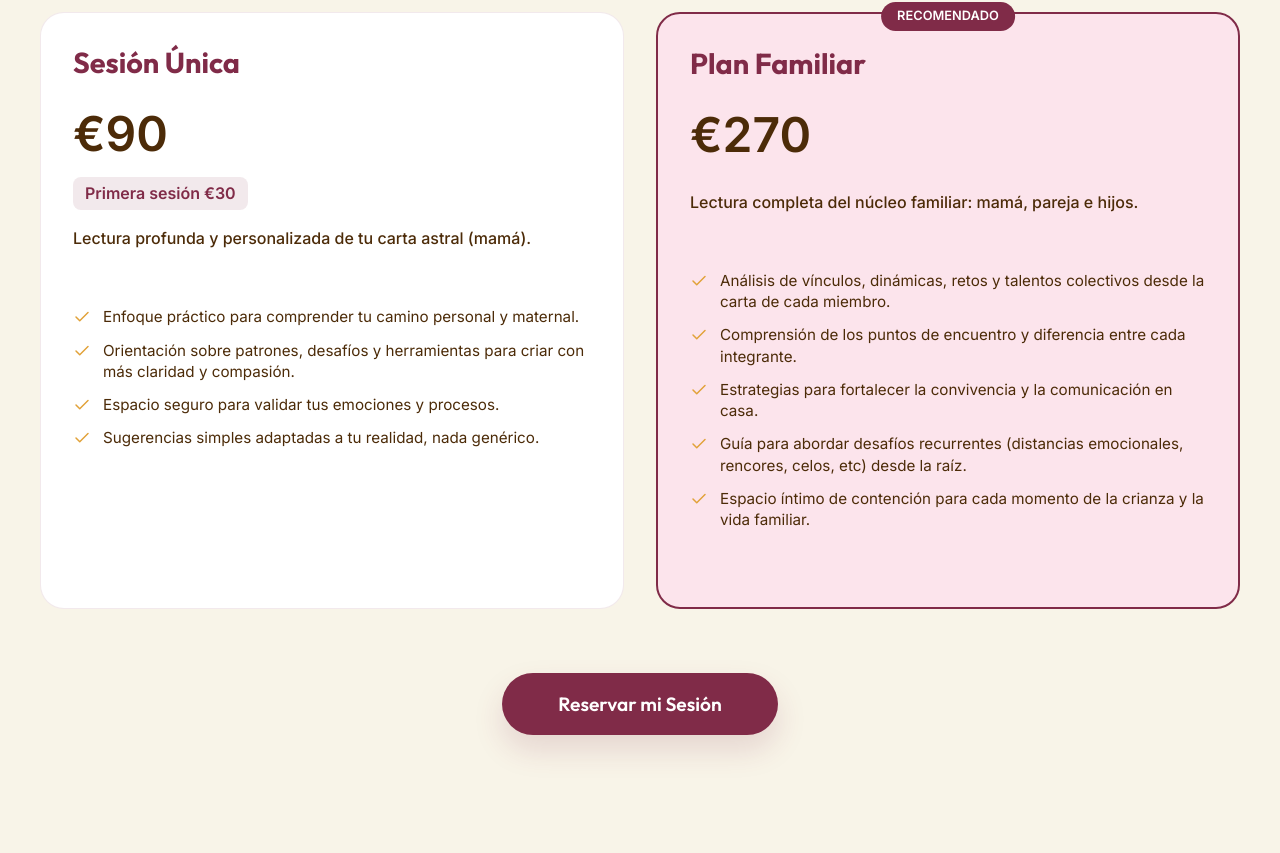
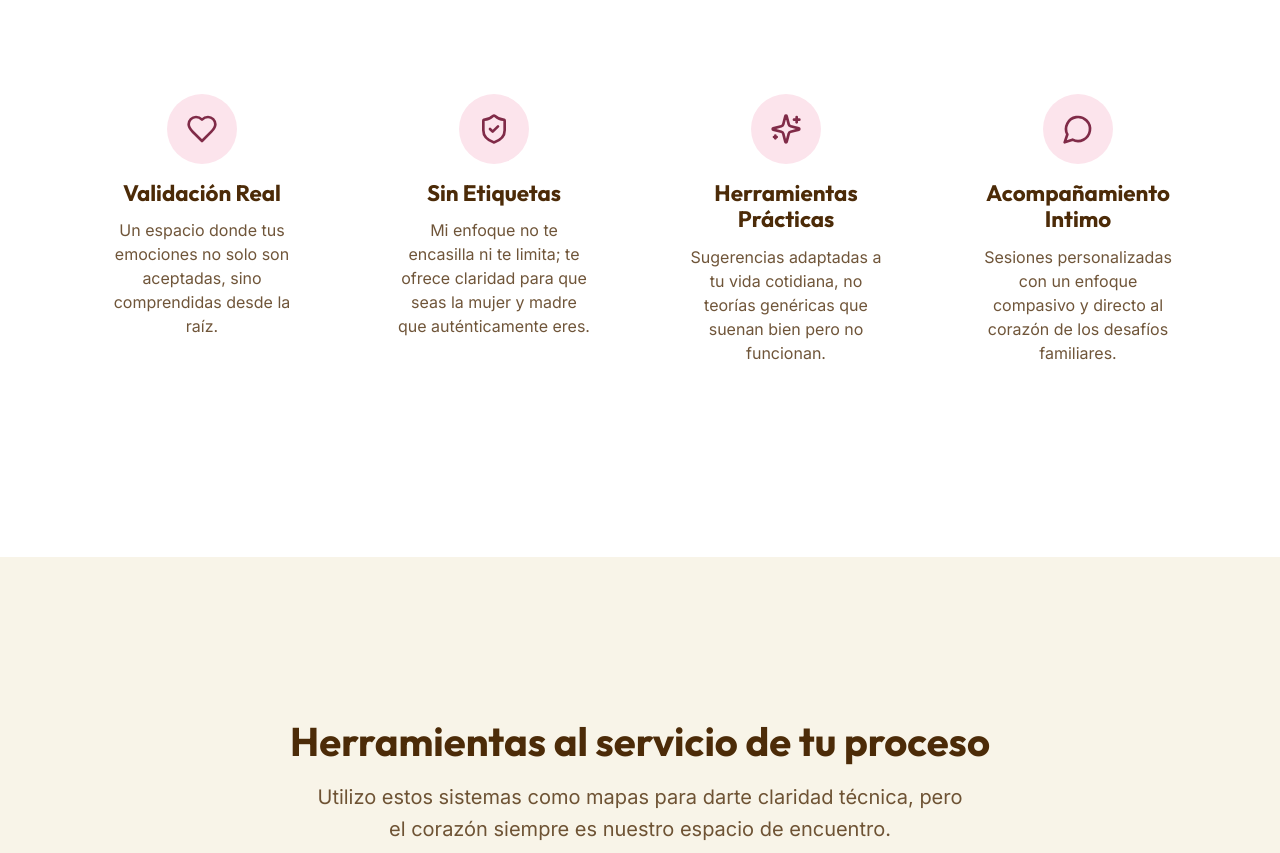
Before and after one commit to samuelaure/andi-universo, a React (Vite) app: page / in a window 1280 px wide. Shown: the part 1667-2520 px from the top of the page. Built offline with nearby package versions, Linux system fonts and the light colour scheme.

Commit message:
refactor(pages): update page content and component parameters

```diff
--- a/src/components/Pricing.tsx
+++ b/src/components/Pricing.tsx
@@ -7,43 +7,42 @@ interface PricingProps {
 }
 
 const Pricing = ({
-  title = 'Nuestras Sesiones',
-  subtitle = 'Elige el camino que mejor se adapte a tu momento actual.',
+  title = 'Propuestas de Acompañamiento',
+  subtitle = 'Espacios diseñados para tu evolución personal y armonía familiar.',
 }: PricingProps) => {
   const { openBooking } = useBooking();
   const plans = [
     {
-      title: 'Sesión Única',
+      title: 'Sesión de Claridad',
       price: '€90',
       offer: 'Primera sesión €30',
-      description: 'Lectura profunda y personalizada de tu carta astral (mamá).',
+      description: 'Un encuentro profundo centrado en tu momento actual y tus necesidades.',
       features: [
-        'Enfoque práctico para comprender tu camino personal y maternal.',
-        'Orientación sobre patrones, desafíos y herramientas para criar con más claridad y compasión.',
-        'Espacio seguro para validar tus emociones y procesos.',
-        'Sugerencias simples adaptadas a tu realidad, nada genérico.',
+        'Espacio seguro de escucha, contención y guía profesional.',
+        'Análisis técnico de tu naturaleza única (Astrología o Diseño Humano).',
+        'Herramientas prácticas para integrar en tu día a día familiar.',
+        'Identificación de patrones y bloqueos que afectan tu bienestar.',
       ],
       buttonText: 'Agendar Sesión',
       highlight: false,
     },
     {
-      title: 'Plan Familiar',
+      title: 'Acompañamiento Familiar',
       price: '€270',
-      description: 'Lectura completa del núcleo familiar: mamá, pareja e hijos.',
+      description: 'Transformación profunda de la dinámica y el orden de tu hogar.',
       features: [
-        'Análisis de vínculos, dinámicas, retos y talentos colectivos desde la carta de cada miembro.',
-        'Comprensión de los puntos de encuentro y diferencia entre cada integrante.',
-        'Estrategias para fortalecer la convivencia y la comunicación en casa.',
-        'Guía para abordar desafíos recurrentes (distancias emocionales, rencores, celos, etc) desde la raíz.',
-        'Espacio íntimo de contención para cada momento de la crianza y la vida familiar.',
+        'Análisis integral de los vínculos y energías de todo el núcleo familiar.',
+        'Estrategias personalizadas para reducir la fricción y mejorar la comunicación.',
+        'Guía para acompañar la naturaleza de tus hijos desde la comprensión real.',
+        'Soporte continuado para asentar los cambios y el nuevo orden familiar.',
       ],
-      buttonText: 'Agendar Plan Familiar',
+      buttonText: 'Agendar Acompañamiento',
       highlight: true,
     },
   ];
 
   return (
-    <section id="servicios" className="section container">
+    <section id="pricing" className="section container">
       <div className="pricing-header">
         <h2 className="heading-md">{title}</h2>
         <p className="text-muted">{subtitle}</p>
--- a/src/components/ValueProps.tsx
+++ b/src/components/ValueProps.tsx
@@ -12,7 +12,7 @@ const ValueProps = () => {
       icon: <ShieldCheck size={32} />,
       title: 'Sin Etiquetas',
       description:
-        'La astrología evolutiva no encasilla; libera potenciales para que seas la madre que deseas ser.',
+        'Mi enfoque no te encasilla ni te limita; te ofrece claridad para que seas la mujer y madre que auténticamente eres.',
     },
     {
       icon: <Sparkles size={32} />,
@@ -29,7 +29,7 @@ const ValueProps = () => {
   ];
 
   return (
-    <section className="section-small" style={{ backgroundColor: 'white' }}>
+    <section className="section-small">
       <div className="container">
         <div className="props-grid">
           {props.map((prop, index) => (
--- a/src/pages/AstrologiaPage.tsx
+++ b/src/pages/AstrologiaPage.tsx
@@ -56,50 +56,9 @@ const AstrologiaPage = () => {
         </AnimatedSection>
       </main>
 
-      <footer className="astrologia-footer">
-        <div className="container">
-          <p>© {new Date().getFullYear()} Andi Universo | Astrología Evolutiva para Madres</p>
-        </div>
-      </footer>
-
       <style>{`
         .astrologia-page {
-          background-color: var(--bg-color);
-          min-height: 100vh;
-        }
 
-        .cta-divider {
-          background: var(--primary-color);
-          padding: var(--space-xl) 0;
-          text-align: center;
-          position: relative;
-          overflow: hidden;
-        }
-
-        .cta-divider::before {
-          content: '';
-          position: absolute;
-          top: 0;
-          left: 0;
-          right: 0;
-          bottom: 0;
-          background: radial-gradient(circle at 30% 50%, rgba(255,255,255,0.1) 0%, transparent 50%);
-          pointer-events: none;
-        }
-
-        .cta-content {
-          position: relative;
-          z-index: 2;
-        }
-
-        .astrologia-footer {
-          padding: var(--space-md) 0;
-          text-align: center;
-          background: #3a1320;
-          color: white;
-          opacity: 0.8;
-          font-size: 0.9rem;
-        }
 
         .btn-large {
           padding: 1.2rem 3rem;
--- a/src/pages/HomePage.tsx
+++ b/src/pages/HomePage.tsx
@@ -1,8 +1,10 @@
 import Navbar from '../components/Navbar';
 import Hero from '../components/Hero';
 import Pricing from '../components/Pricing';
-import AboutAstrology from '../components/AboutAstrology';
+import AboutAndiUniverso from '../components/AboutAndiUniverso';
+import ValueProps from '../components/ValueProps';
 import FAQ from '../components/FAQ';
+import ServiceCards from '../components/ServiceCards';
 import AnimatedSection from '../components/AnimatedSection';
 
 const HomePage = () => {
@@ -11,60 +13,48 @@ const HomePage = () => {
       <Navbar />
       <main>
         <Hero />
+
+        <div style={{ backgroundColor: 'var(--cream-pink)' }}>
+          <AnimatedSection y={0} delay={0.1}>
+            <AboutAndiUniverso />
+          </AnimatedSection>
+        </div>
+
+        <div style={{ backgroundColor: 'white' }}>
+          <AnimatedSection>
+            <div className="section-xl">
+              <ValueProps />
+            </div>
+          </AnimatedSection>
+        </div>
+
         <AnimatedSection>
-          <AboutAstrology />
+          <div className="section-xxl">
+            <div className="container" style={{ textAlign: 'center', marginBottom: 'var(--space-lg)' }}>
+              <h2 className="heading-md">Herramientas al servicio de tu proceso</h2>
+              <p className="text-muted" style={{ maxWidth: '650px', margin: '0 auto', fontSize: '1.25rem' }}>
+                Utilizo estos sistemas como mapas para darte claridad técnica,
+                pero el corazón siempre es nuestro espacio de encuentro.
+              </p>
+            </div>
+            <ServiceCards />
+          </div>
         </AnimatedSection>
+
+        <div style={{ backgroundColor: 'white' }}>
+          <AnimatedSection>
+            <div className="section-xl">
+              <Pricing />
+            </div>
+          </AnimatedSection>
+        </div>
+
         <AnimatedSection>
-          <Pricing />
-        </AnimatedSection>
-        <AnimatedSection>
-          <FAQ />
+          <div className="section-xl">
+            <FAQ />
+          </div>
         </AnimatedSection>
       </main>
-      <footer className="footer section">
-        <div className="container footer-content">
-          <div className="footer-info">
-            <h3 className="logo-text">
-              Andi<span className="text-accent">Universo</span>
-            </h3>
-            <p>© {new Date().getFullYear()} Samuel Aure. Todos los derechos reservados.</p>
-          </div>
-          <div className="footer-links">
-            <p>Astrología Evolutiva para la Crianza</p>
-          </div>
-        </div>
-      </footer>
-
-      <style>{`
-        .footer {
-          background: var(--text-color);
-          color: var(--white);
-          padding: var(--space-md) 0;
-        }
-
-        .footer-content {
-          display: flex;
-          justify-content: space-between;
-          align-items: center;
-        }
-
-        .footer p {
-          opacity: 0.7;
-          font-size: 0.9rem;
-        }
-
-        .logo-text {
-          margin-bottom: 8px;
-        }
-
-        @media (max-width: 600px) {
-          .footer-content {
-            flex-direction: column;
-            text-align: center;
-            gap: 20px;
-          }
-        }
-      `}</style>
     </>
   );
 };
```
Also changed, not shown: src/pages/PergaminosPage.tsx (+50 -33 lines).
